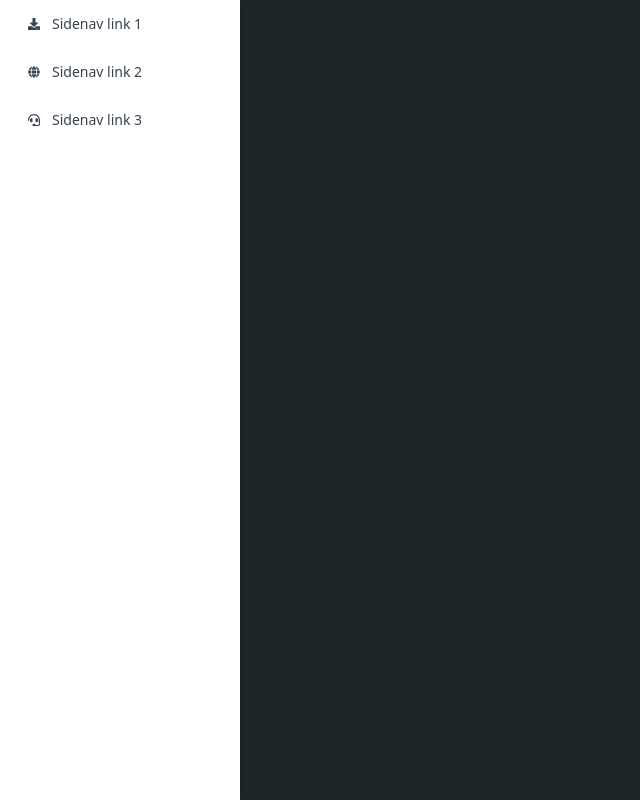
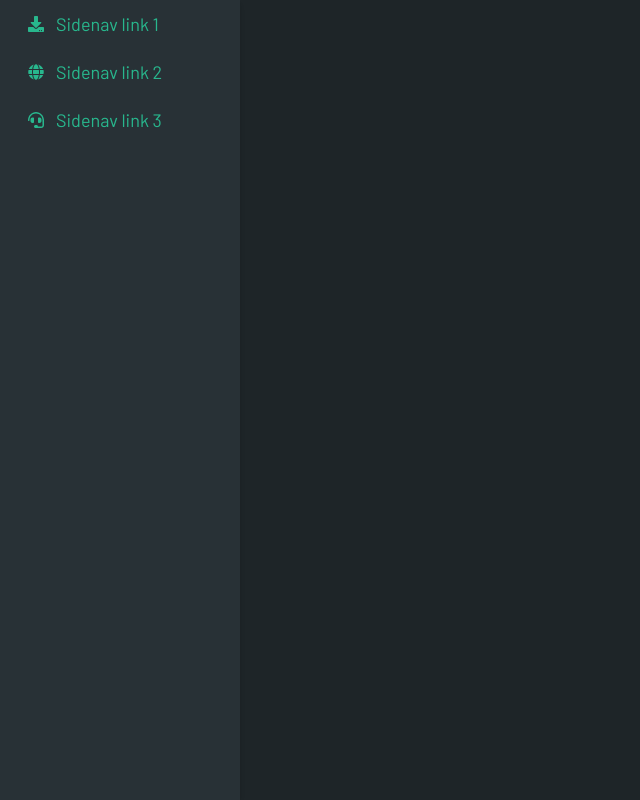
Before and after one commit to Crosstons/harmony-analytics, a React (Create React App) app: page / in a window 1280 px wide. Shown: the whole page, without its empty margins (0-640 px from the left). Built offline with nearby package versions, Linux system fonts and the light colour scheme; no server answers; the HTML template or start-up script is replaced by a standard one.

Commit message:
Update Sidebar

```diff
--- a/src/components/Sidebar.jsx
+++ b/src/components/Sidebar.jsx
@@ -1,31 +1,31 @@
-import React from 'react'
+import React from 'react';
 
 function Sidebar() {
   return (
-    <div class="w-60 h-full shadow-md bg-white px-1 absolute">
+    <div class="w-60 h-full shadow-md bg-sss px-1 absolute font-barlow">
   <ul class="relative">
     <li class="relative">
-      <a class="flex items-center text-sm py-4 px-6 h-12 overflow-hidden text-gray-700 text-ellipsis whitespace-nowrap rounded hover:text-gray-900 hover:bg-gray-100 transition duration-300 ease-in-out" href="#!" data-mdb-ripple="true" data-mdb-ripple-color="dark">
-        <svg aria-hidden="true" focusable="false" data-prefix="fas" class="w-3 h-3 mr-3" role="img" xmlns="http://www.w3.org/2000/svg" viewBox="0 0 512 512">
+      <a class="flex items-center text-sm py-4 px-6 h-12 overflow-hidden text-spicy text-ellipsis whitespace-nowrap rounded hover:bg-extreme transition duration-300 ease-in-out" href="#!" data-mdb-ripple="true" data-mdb-ripple-color="dark">
+        <svg aria-hidden="true" focusable="false" data-prefix="fas" class="w-4 h-4 mr-3" role="img" xmlns="http://www.w3.org/2000/svg" viewBox="0 0 512 512">
           <path fill="currentColor" d="M216 0h80c13.3 0 24 10.7 24 24v168h87.7c17.8 0 26.7 21.5 14.1 34.1L269.7 378.3c-7.5 7.5-19.8 7.5-27.3 0L90.1 226.1c-12.6-12.6-3.7-34.1 14.1-34.1H192V24c0-13.3 10.7-24 24-24zm296 376v112c0 13.3-10.7 24-24 24H24c-13.3 0-24-10.7-24-24V376c0-13.3 10.7-24 24-24h146.7l49 49c20.1 20.1 52.5 20.1 72.6 0l49-49H488c13.3 0 24 10.7 24 24zm-124 88c0-11-9-20-20-20s-20 9-20 20 9 20 20 20 20-9 20-20zm64 0c0-11-9-20-20-20s-20 9-20 20 9 20 20 20 20-9 20-20z"></path>
         </svg>
-        <span>Sidenav link 1</span>
+        <span className="text-lg">Sidenav link 1</span>
       </a>
     </li>
     <li class="relative">
-      <a class="flex items-center text-sm py-4 px-6 h-12 overflow-hidden text-gray-700 text-ellipsis whitespace-nowrap rounded hover:text-gray-900 hover:bg-gray-100 transition duration-300 ease-in-out" href="#!" data-mdb-ripple="true" data-mdb-ripple-color="dark">
-        <svg aria-hidden="true" focusable="false" data-prefix="fas" class="w-3 h-3 mr-3" role="img" xmlns="http://www.w3.org/2000/svg" viewBox="0 0 496 512">
+      <a class="flex items-center text-sm py-4 px-6 h-12 overflow-hidden text-spicy text-ellipsis whitespace-nowrap rounded hover:bg-extreme transition duration-300 ease-in-out" href="#!" data-mdb-ripple="true" data-mdb-ripple-color="dark">
+        <svg aria-hidden="true" focusable="false" data-prefix="fas" class="w-4 h-4 mr-3" role="img" xmlns="http://www.w3.org/2000/svg" viewBox="0 0 496 512">
           <path fill="currentColor" d="M336.5 160C322 70.7 287.8 8 248 8s-74 62.7-88.5 152h177zM152 256c0 22.2 1.2 43.5 3.3 64h185.3c2.1-20.5 3.3-41.8 3.3-64s-1.2-43.5-3.3-64H155.3c-2.1 20.5-3.3 41.8-3.3 64zm324.7-96c-28.6-67.9-86.5-120.4-158-141.6 24.4 33.8 41.2 84.7 50 141.6h108zM177.2 18.4C105.8 39.6 47.8 92.1 19.3 160h108c8.7-56.9 25.5-107.8 49.9-141.6zM487.4 192H372.7c2.1 21 3.3 42.5 3.3 64s-1.2 43-3.3 64h114.6c5.5-20.5 8.6-41.8 8.6-64s-3.1-43.5-8.5-64zM120 256c0-21.5 1.2-43 3.3-64H8.6C3.2 212.5 0 233.8 0 256s3.2 43.5 8.6 64h114.6c-2-21-3.2-42.5-3.2-64zm39.5 96c14.5 89.3 48.7 152 88.5 152s74-62.7 88.5-152h-177zm159.3 141.6c71.4-21.2 129.4-73.7 158-141.6h-108c-8.8 56.9-25.6 107.8-50 141.6zM19.3 352c28.6 67.9 86.5 120.4 158 141.6-24.4-33.8-41.2-84.7-50-141.6h-108z"></path>
         </svg>
-        <span>Sidenav link 2</span>
+        <span className="text-lg">Sidenav link 2</span>
       </a>
     </li>
     <li class="relative">
-      <a class="flex items-center text-sm py-4 px-6 h-12 overflow-hidden text-gray-700 text-ellipsis whitespace-nowrap rounded hover:text-gray-900 hover:bg-gray-100 transition duration-300 ease-in-out" href="#!" data-mdb-ripple="true" data-mdb-ripple-color="dark">
-        <svg aria-hidden="true" focusable="false" data-prefix="fas" class="w-3 h-3 mr-3" role="img" xmlns="http://www.w3.org/2000/svg" viewBox="0 0 512 512">
+      <a class="flex items-center text-sm py-4 px-6 h-12 overflow-hidden text-spicy text-ellipsis whitespace-nowrap rounded hover:bg-extreme transition duration-300 ease-in-out" href="#!" data-mdb-ripple="true" data-mdb-ripple-color="dark">
+        <svg aria-hidden="true" focusable="false" data-prefix="fas" class="w-4 h-4 mr-3" role="img" xmlns="http://www.w3.org/2000/svg" viewBox="0 0 512 512">
           <path fill="currentColor" d="M192 208c0-17.67-14.33-32-32-32h-16c-35.35 0-64 28.65-64 64v48c0 35.35 28.65 64 64 64h16c17.67 0 32-14.33 32-32V208zm176 144c35.35 0 64-28.65 64-64v-48c0-35.35-28.65-64-64-64h-16c-17.67 0-32 14.33-32 32v112c0 17.67 14.33 32 32 32h16zM256 0C113.18 0 4.58 118.83 0 256v16c0 8.84 7.16 16 16 16h16c8.84 0 16-7.16 16-16v-16c0-114.69 93.31-208 208-208s208 93.31 208 208h-.12c.08 2.43.12 165.72.12 165.72 0 23.35-18.93 42.28-42.28 42.28H320c0-26.51-21.49-48-48-48h-32c-26.51 0-48 21.49-48 48s21.49 48 48 48h181.72c49.86 0 90.28-40.42 90.28-90.28V256C507.42 118.83 398.82 0 256 0z"></path>
         </svg>
-        <span>Sidenav link 3</span>
+        <span className="text-lg">Sidenav link 3</span>
       </a>
     </li>
   </ul>
```
